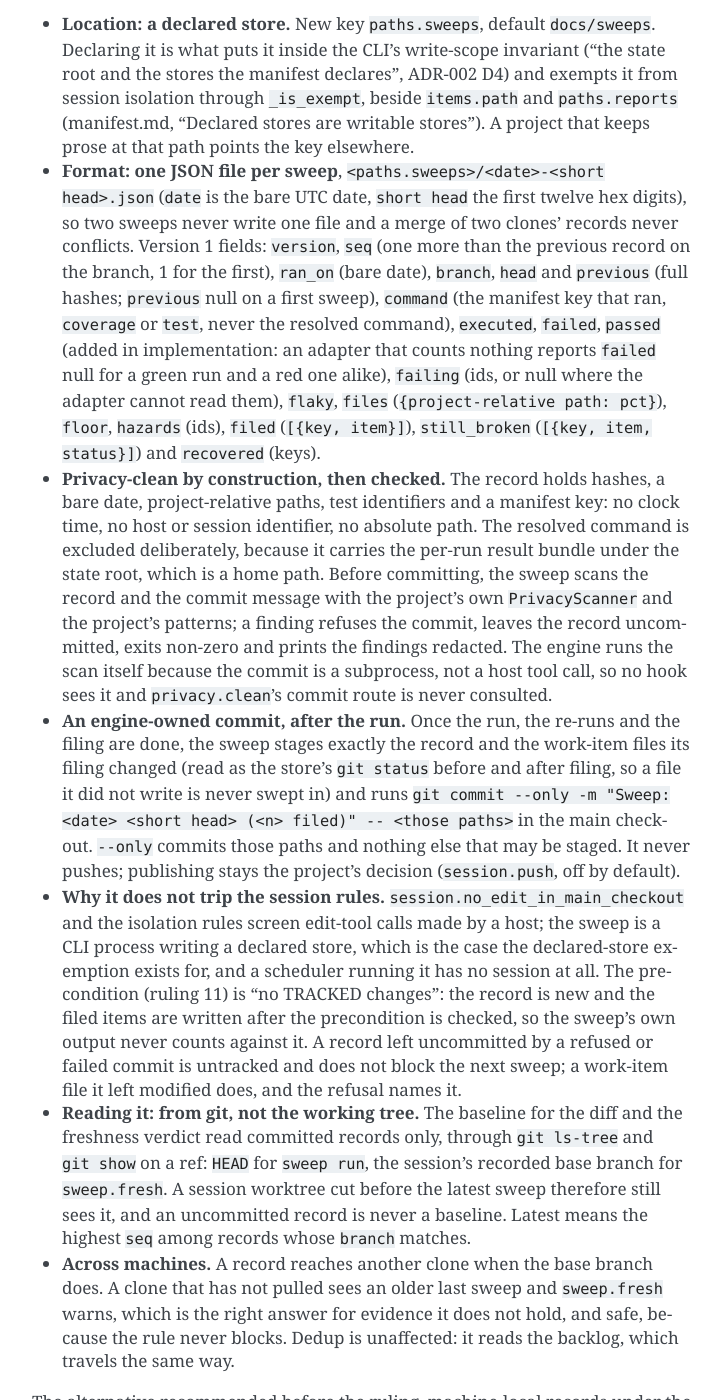
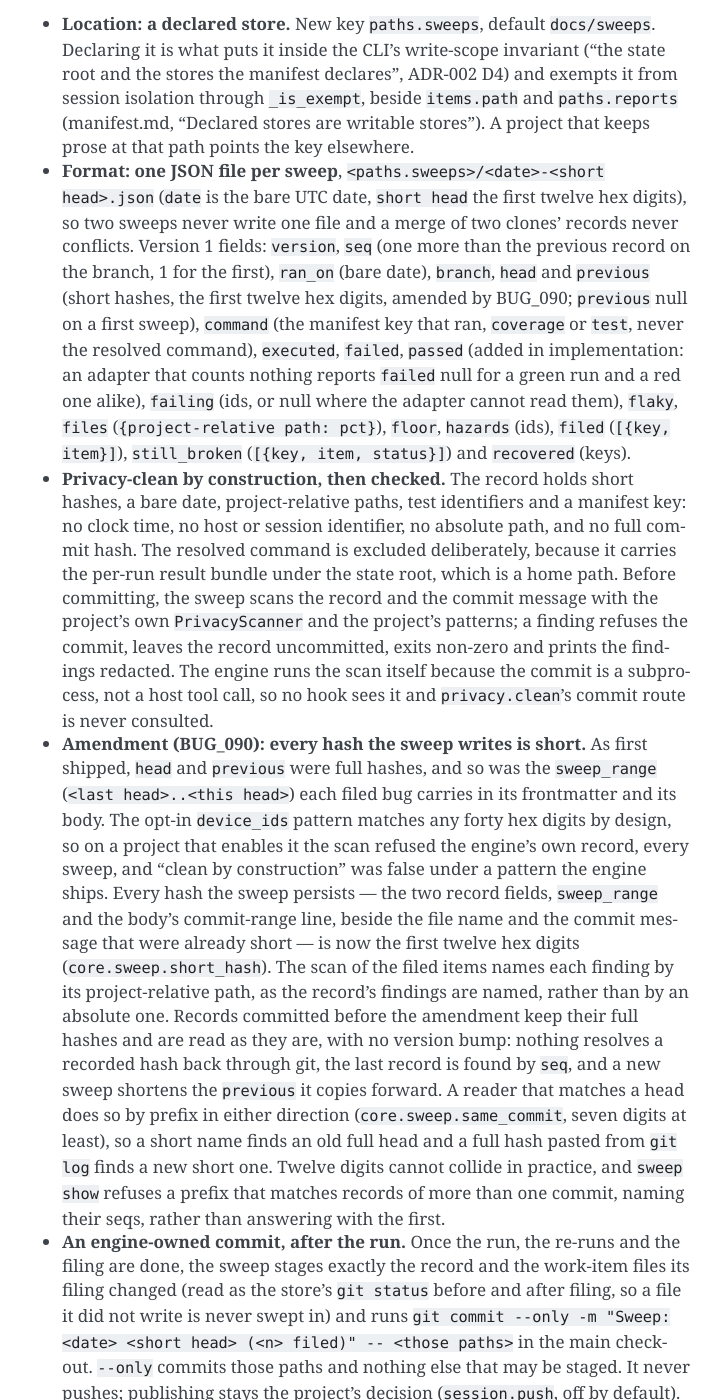
Before and after one commit to Mindchallenges/Invariant, a Sphinx documentation site: the page built from docs/adr/ADR-010-whole-suite-evidence-moves-to-a-scheduled-sweep.md, in a window 1280 px wide and 1400 px high, scrolled down 9993 px. Shown: the whole window, without its empty margins (388-1109 px from the left). Built offline with Sphinx 7.4.7, drawn with Linux system fonts in a browser that asks for light colours.

Commit message:
Sweep — write 12-hex shas so device_ids projects can commit (BUG_090)
A full 40-hex hash is what the opt-in device_ids privacy pattern matches,
so a project with it enabled could never commit its own sweep record.
The sweep now writes short hashes for head, previous, the range line and
the commit title; readers match by prefix both ways, so old full-hash
records still load and no schema bump is needed. sweep show refuses an
ambiguous prefix, and item privacy findings print project-relative.
ADR-010 D9 and the architecture docs are amended to match.

Co-Authored-By: Claude Opus 5.5 <noreply@anthropic.com>

```diff
--- a/docs/adr/ADR-010-whole-suite-evidence-moves-to-a-scheduled-sweep.md
+++ b/docs/adr/ADR-010-whole-suite-evidence-moves-to-a-scheduled-sweep.md
@@ -358,7 +358,8 @@ gives.
   two sweeps never write one file and a merge of two clones' records never
   conflicts. Version 1 fields: `version`, `seq` (one more than the previous
   record on the branch, 1 for the first), `ran_on` (bare date), `branch`,
-  `head` and `previous` (full hashes; `previous` null on a first sweep),
+  `head` and `previous` (short hashes, the first twelve hex digits, amended
+  by BUG_090; `previous` null on a first sweep),
   `command` (the manifest key that ran, `coverage` or `test`, never the
   resolved command), `executed`, `failed`, `passed` (added in
   implementation: an adapter that counts nothing reports `failed` null for a
@@ -366,9 +367,10 @@ gives.
   adapter cannot read them), `flaky`, `files` (`{project-relative path: pct}`),
   `floor`, `hazards` (ids), `filed` (`[{key, item}]`), `still_broken`
   (`[{key, item, status}]`) and `recovered` (keys).
-- **Privacy-clean by construction, then checked.** The record holds hashes, a
-  bare date, project-relative paths, test identifiers and a manifest key: no
-  clock time, no host or session identifier, no absolute path. The resolved
+- **Privacy-clean by construction, then checked.** The record holds short
+  hashes, a bare date, project-relative paths, test identifiers and a manifest
+  key: no clock time, no host or session identifier, no absolute path, and no
+  full commit hash. The resolved
   command is excluded deliberately, because it carries the per-run result
   bundle under the state root, which is a home path. Before committing, the
   sweep scans the record and the commit message with the project's own
@@ -377,6 +379,27 @@ gives.
   redacted. The engine runs the scan itself because the commit is a
   subprocess, not a host tool call, so no hook sees it and `privacy.clean`'s
   commit route is never consulted.
+- **Amendment (BUG_090): every hash the sweep writes is short.** As first
+  shipped, `head` and `previous` were full hashes, and so was the
+  `sweep_range` (`<last head>..<this head>`) each filed bug carries in its
+  frontmatter and its body. The opt-in `device_ids` pattern matches any forty
+  hex digits by design, so on a project that enables it the scan refused the
+  engine's own record, every sweep, and "clean by construction" was false
+  under a pattern the engine ships. Every hash the sweep persists — the two
+  record fields, `sweep_range` and the body's commit-range line, beside the
+  file name and the commit message that were already short — is now the first
+  twelve hex digits (`core.sweep.short_hash`). The scan of the filed items
+  names each finding by its project-relative path, as the record's findings
+  are named, rather than by an absolute one. Records committed before the
+  amendment keep their full hashes and are read as they are, with no version
+  bump: nothing resolves a recorded hash back through git, the last record is
+  found by `seq`, and a new sweep shortens the `previous` it copies forward. A
+  reader that matches a head does so by prefix in either direction
+  (`core.sweep.same_commit`, seven digits at least), so a short name finds an
+  old full head and a full hash pasted from `git log` finds a new short one.
+  Twelve digits cannot collide in practice, and `sweep show` refuses a prefix
+  that matches records of more than one commit, naming their seqs, rather
+  than answering with the first.
 - **An engine-owned commit, after the run.** Once the run, the re-runs and the
   filing are done, the sweep stages exactly the record and the work-item files
   its filing changed (read as the store's `git status` before and after
```
Also changed, not shown: docs/architecture/cli.md (+12 -4 lines), docs/architecture/overview.md (+1 -1 lines), docs/architecture/state_model.md (+21 -8 lines), 4 other files.
